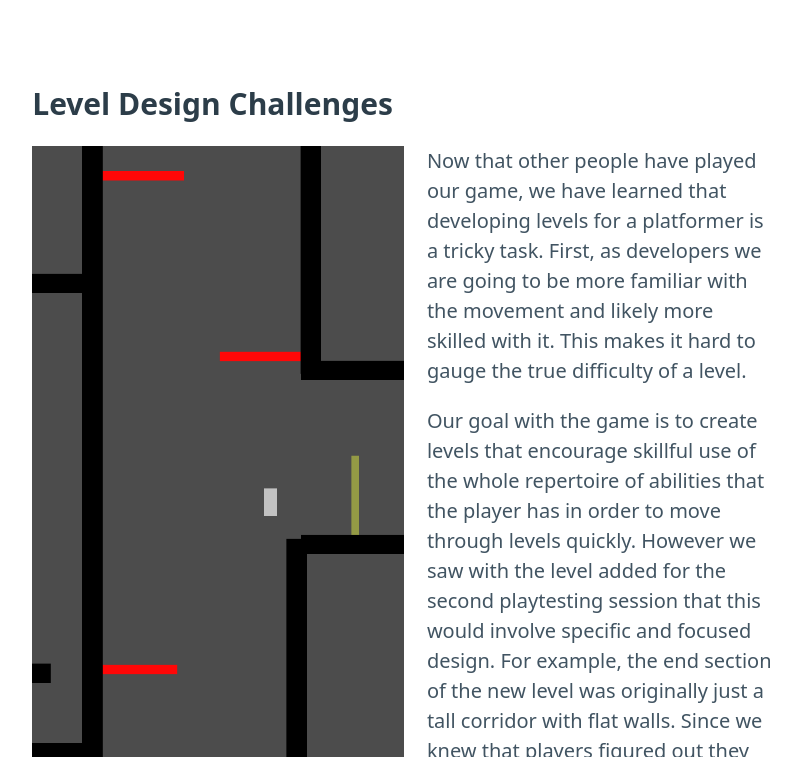
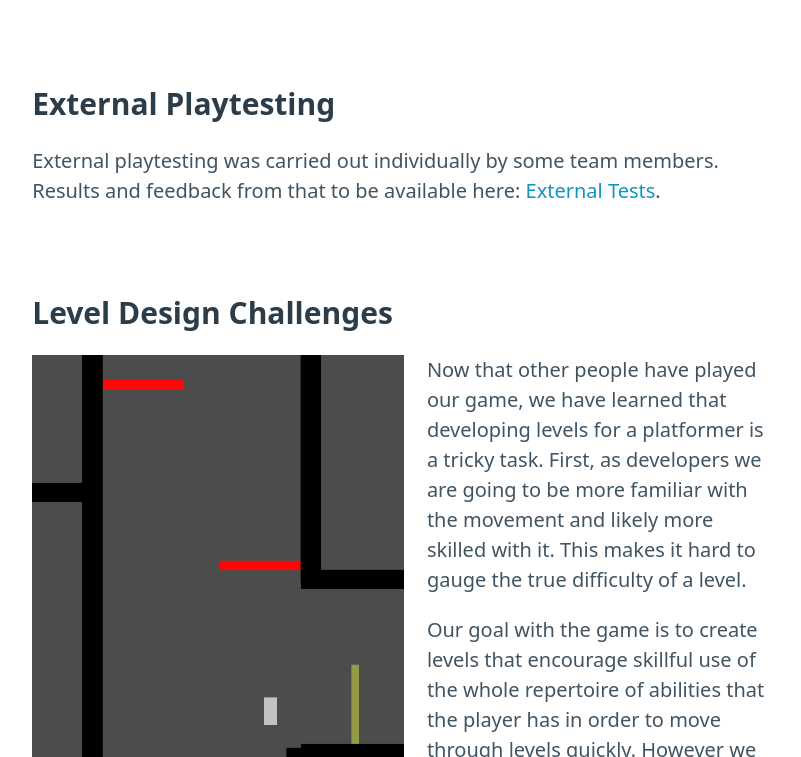
Before and after one commit to jgao222/project-movement, a plain HTML site: page posts/blog5.html in a window 1280 px wide. Shown: the part 4343-5100 px from the top of the page, without its empty margins (236-1037 px from the left). Drawn offline with Linux system fonts and the light colour scheme.

Commit message:
add external playtesting doc link to devlog 5

```diff
--- a/posts/blog5.html
+++ b/posts/blog5.html
@@ -79,6 +79,12 @@ Along with perhaps one person on day 1, we received feedback from testers on day
             </p>
         </section>
         <section class="short-lines">
+            <h3>External Playtesting</h3>
+            <p>
+                External playtesting was carried out individually by some team members. Results and feedback from that to be available here: <a href="https://docs.google.com/document/d/13Nsrjf28UxofEqF6dLxn_yJXejO77T7BIMmfTuqpW_g/edit">External Tests</a>.
+            </p>
+        </section>
+        <section class="short-lines">
             <h3>Level Design Challenges</h3>
             <img src="blog5img/image2.png" alt="alternating hazard bars on a vertical climbing section" style="float: left; width: 50%; margin-right: 2ch;">
             <p>
```
